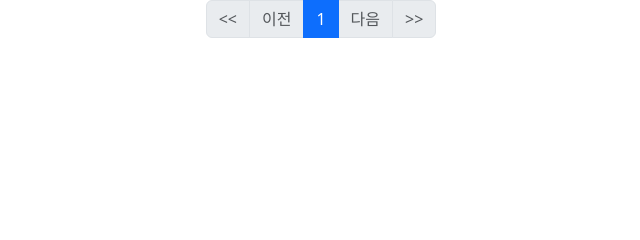
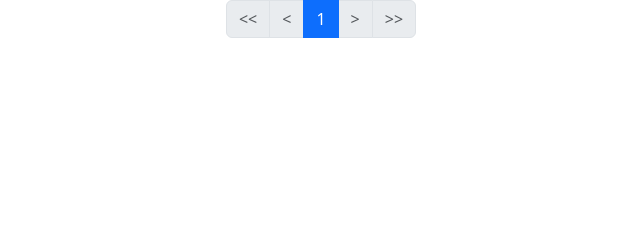
Before and after one commit to wh123rus/kafkaresult, a Django app: page / in a window 1280 px wide. Shown: the part 126-366 px from the top of the page, without its empty margins (319-959 px from the left). Run offline with Django 4.2, Linux system fonts and the light colour scheme; data that the repository does not hold is empty.

Commit message:
<, > edit

```diff
--- a/templates/result.html
+++ b/templates/result.html
@@ -82,7 +82,7 @@
         </li>
         {% else %}
         <li class="page-item disabled">
-            <span class="page-link">이전</span>
+            <span class="page-link"><</span>
         </li>
         {% endif %}
         <!-- 페이지리스트 -->
@@ -106,7 +106,7 @@
         </li>
         {% else %}
         <li class="page-item disabled">
-            <span class="page-link">다음</span>
+            <span class="page-link">></span>
         </li>
         {% endif %}
         <!-- 마지막으로 가는 버튼 -->
```
